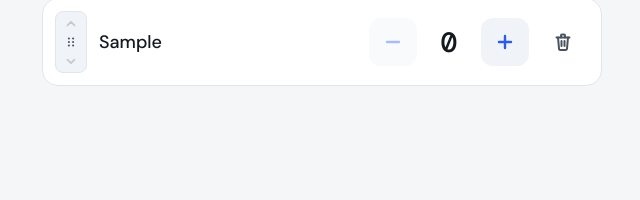
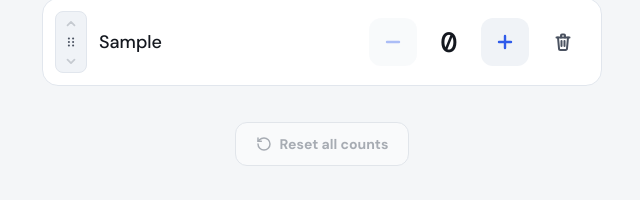
Before and after one commit to sumit120504/itemCounter, a plain HTML site: page index.html in a window 1280 px wide. Both pictures are taken after typing "Sample" into the empty fields and a click on the button "Add item". Shown: the part 448-648 px from the top of the page, 318-958 px from the left. Drawn offline with nearby package versions, Linux system fonts and the light colour scheme.

Commit message:
count reset added

```diff
--- a/index.html
+++ b/index.html
@@ -61,6 +61,16 @@
 
         <p id="empty-state" class="empty-state" hidden>No items yet. Add your first one above.</p>
 
+        <div class="bottom-actions" id="bottom-actions" hidden>
+            <button type="button" id="btn-reset-all" class="btn-reset" disabled aria-label="Reset all counts to zero">
+                <svg class="reset-icon" width="16" height="16" viewBox="0 0 24 24" fill="none" stroke="currentColor" stroke-width="2.2" stroke-linecap="round" stroke-linejoin="round" aria-hidden="true">
+                    <path d="M3 12a9 9 0 1 0 9-9 9.75 9.75 0 0 0-6.74 2.74L3 8"/>
+                    <path d="M3 3v5h5"/>
+                </svg>
+                <span>Reset all counts</span>
+            </button>
+        </div>
+
         <div id="toast" class="toast toast-hidden" role="status" aria-live="polite" hidden>
             <svg class="toast-icon" width="16" height="16" viewBox="0 0 24 24" fill="none" stroke="currentColor" stroke-width="2.5" stroke-linecap="round" stroke-linejoin="round" aria-hidden="true">
                 <polyline points="20 6 9 17 4 12"></polyline>
--- a/script.js
+++ b/script.js
@@ -15,6 +15,8 @@
     var list = document.getElementById("item-list");
     var emptyState = document.getElementById("empty-state");
     var exportBtn = document.getElementById("btn-export");
+    var resetAllBtn = document.getElementById("btn-reset-all");
+    var bottomActions = document.getElementById("bottom-actions");
     var statItemsCount = document.getElementById("stat-items-count");
     var statTotalCount = document.getElementById("stat-total-count");
     var toast = document.getElementById("toast");
@@ -105,6 +107,19 @@
         var moved = items.splice(fromIndex, 1)[0];
         items.splice(toIndex, 0, moved);
         commit();
+    }
+
+    function resetAllCounts() {
+        if (!items || items.length === 0) return;
+        var hadNonZero = false;
+        items = items.map(function (item) {
+            if (item.count > 0) hadNonZero = true;
+            return { id: item.id, name: item.name, count: 0 };
+        });
+        if (hadNonZero) {
+            commit();
+            showToast("Reset all counts to zero");
+        }
     }
 
     function commit() {
@@ -475,6 +490,13 @@
             exportBtn.disabled = !hasItems;
             exportBtn.setAttribute("aria-disabled", String(!hasItems));
         }
+        if (resetAllBtn) {
+            resetAllBtn.disabled = totalCount === 0;
+            resetAllBtn.setAttribute("aria-disabled", String(totalCount === 0));
+        }
+        if (bottomActions) {
+            bottomActions.hidden = !hasItems;
+        }
     }
 
     // ---------- Events ----------
@@ -527,6 +549,10 @@
         exportBtn.addEventListener("click", exportToExcel);
     }
 
+    if (resetAllBtn) {
+        resetAllBtn.addEventListener("click", resetAllCounts);
+    }
+
     // ---------- Init ----------
     render();
 })();
--- a/style.css
+++ b/style.css
@@ -489,6 +489,70 @@ body {
     outline-offset: 2px;
 }
 
+/* ---------- Bottom Actions ---------- */
+.bottom-actions {
+    display: flex;
+    justify-content: center;
+    padding-top: 4px;
+}
+
+.bottom-actions[hidden] {
+    display: none;
+}
+
+.btn-reset {
+    display: inline-flex;
+    align-items: center;
+    justify-content: center;
+    gap: 8px;
+    height: 44px;
+    padding: 0 20px;
+    font: inherit;
+    font-size: 14px;
+    font-weight: 600;
+    color: var(--muted);
+    background: var(--card);
+    border: 1.5px solid var(--border-strong);
+    border-radius: 12px;
+    cursor: pointer;
+    box-shadow: 0 1px 3px rgba(0, 0, 0, 0.04);
+    transition: background 0.15s ease, color 0.15s ease, border-color 0.15s ease, transform 0.08s ease, box-shadow 0.15s ease, opacity 0.15s ease;
+}
+
+.btn-reset:hover:not(:disabled) {
+    color: #dc2626;
+    background: #fef2f2;
+    border-color: #fecaca;
+    box-shadow: 0 2px 8px rgba(220, 38, 38, 0.12);
+    transform: translateY(-1px);
+}
+
+.btn-reset:active:not(:disabled) {
+    transform: translateY(0) scale(0.98);
+    background: #fee2e2;
+}
+
+.btn-reset:disabled {
+    opacity: 0.45;
+    cursor: not-allowed;
+    box-shadow: none;
+    transform: none;
+}
+
+.btn-reset:focus-visible {
+    outline: 3px solid #fca5a5;
+    outline-offset: 2px;
+}
+
+.btn-reset svg {
+    flex-shrink: 0;
+    transition: transform 0.25s ease;
+}
+
+.btn-reset:hover:not(:disabled) svg {
+    transform: rotate(-45deg);
+}
+
 /* ---------- Toast feedback ---------- */
 .toast {
     position: fixed;
@@ -595,4 +659,9 @@ body {
     .btn-remove {
         margin-left: 2px;
     }
+
+    .btn-reset {
+        width: 100%;
+        height: 46px;
+    }
 }
```
